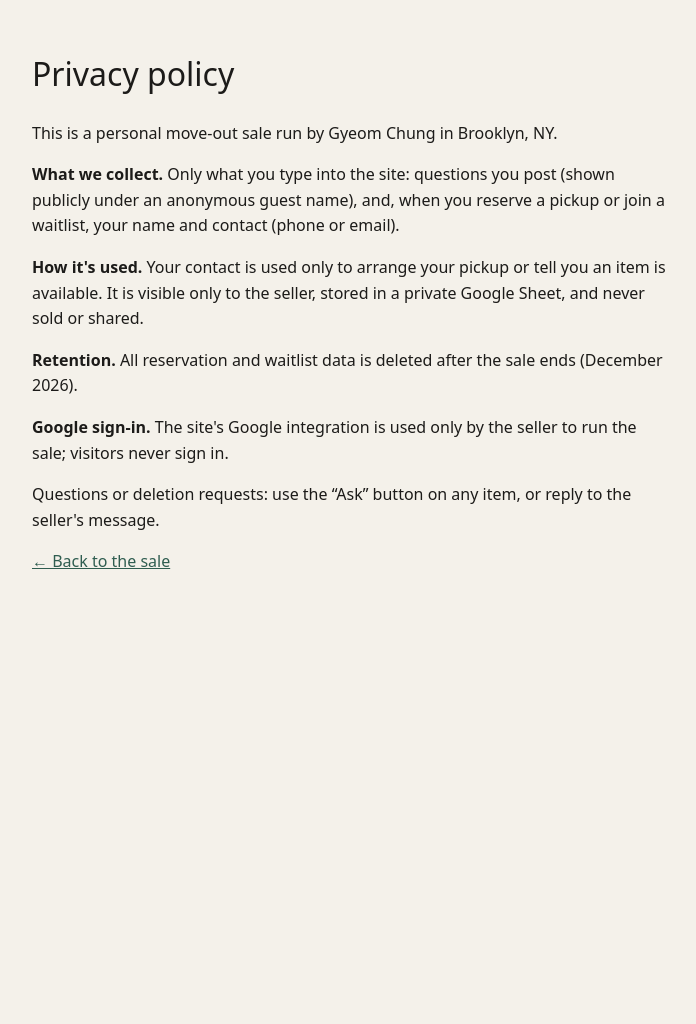
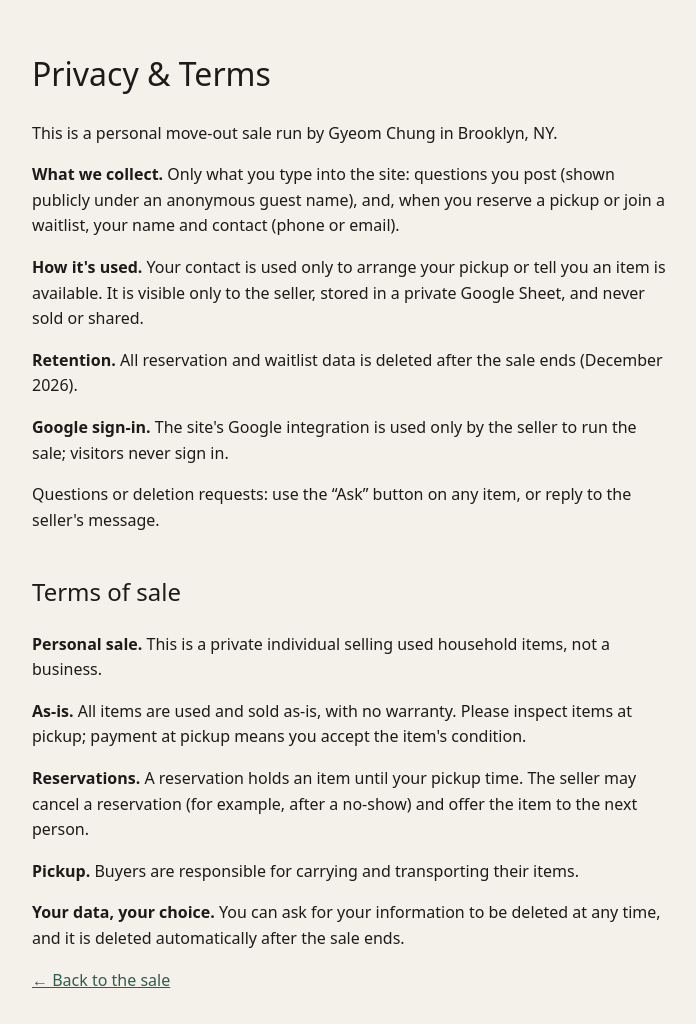
Before and after one commit to gyeomchung/move-out-sale, a plain HTML site: page privacy.html in a window 1280 px wide. Shown: the whole page, without its empty margins (288-984 px from the left). Before the commit the page ends 800 px from the top, so only its background shows below. Drawn offline with Linux system fonts and the light colour scheme.

Commit message:
Add Privacy & Terms: consent notes on forms, footer link, terms of sale
Co-Authored-By: Claude Opus 5.5 <noreply@anthropic.com>
Claude-Session: https://claude.ai/code/session_01JaoK44Jw6ubjSSokrdFv5V

```diff
--- a/privacy.html
+++ b/privacy.html
@@ -1,14 +1,20 @@
 <!DOCTYPE html>
 <html lang="en"><head><meta charset="utf-8"><meta name="viewport" content="width=device-width, initial-scale=1">
-<title>Privacy — Move-Out Sale</title>
+<title>Privacy &amp; Terms — Move-Out Sale</title>
 <style>body{font:16px/1.6 system-ui,sans-serif;max-width:640px;margin:48px auto;padding:0 20px;color:#1c1b19;background:#f4f1ea}h1{font-weight:500}a{color:#2f5d50}</style></head>
 <body>
-<h1>Privacy policy</h1>
+<h1>Privacy &amp; Terms</h1>
 <p>This is a personal move-out sale run by Gyeom Chung in Brooklyn, NY.</p>
 <p><b>What we collect.</b> Only what you type into the site: questions you post (shown publicly under an anonymous guest name), and, when you reserve a pickup or join a waitlist, your name and contact (phone or email).</p>
 <p><b>How it's used.</b> Your contact is used only to arrange your pickup or tell you an item is available. It is visible only to the seller, stored in a private Google Sheet, and never sold or shared.</p>
 <p><b>Retention.</b> All reservation and waitlist data is deleted after the sale ends (December 2026).</p>
 <p><b>Google sign-in.</b> The site's Google integration is used only by the seller to run the sale; visitors never sign in.</p>
 <p>Questions or deletion requests: use the “Ask” button on any item, or reply to the seller's message.</p>
+<h2 style="font-weight:500;margin-top:40px">Terms of sale</h2>
+<p><b>Personal sale.</b> This is a private individual selling used household items, not a business.</p>
+<p><b>As-is.</b> All items are used and sold as-is, with no warranty. Please inspect items at pickup; payment at pickup means you accept the item's condition.</p>
+<p><b>Reservations.</b> A reservation holds an item until your pickup time. The seller may cancel a reservation (for example, after a no-show) and offer the item to the next person.</p>
+<p><b>Pickup.</b> Buyers are responsible for carrying and transporting their items.</p>
+<p><b>Your data, your choice.</b> You can ask for your information to be deleted at any time, and it is deleted automatically after the sale ends.</p>
 <p><a href="./">← Back to the sale</a></p>
 </body></html>
```
Also changed, not shown: index.html (+4 -2 lines).
